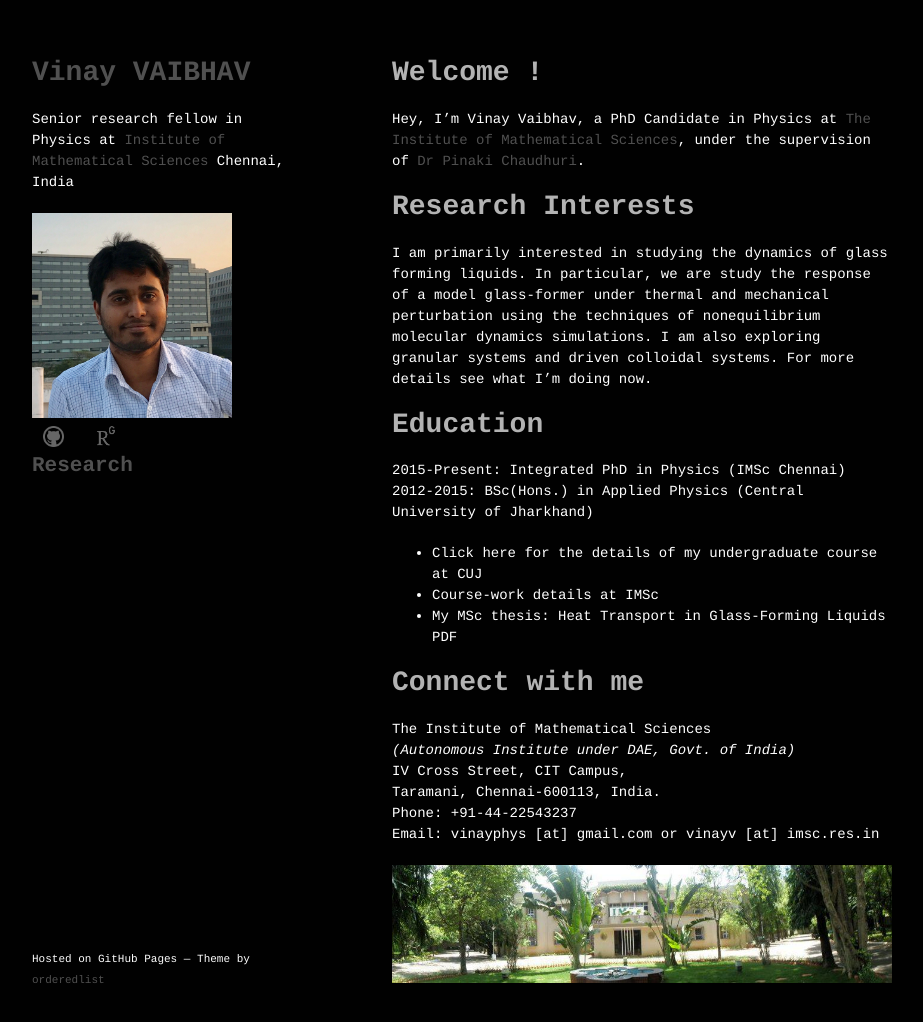
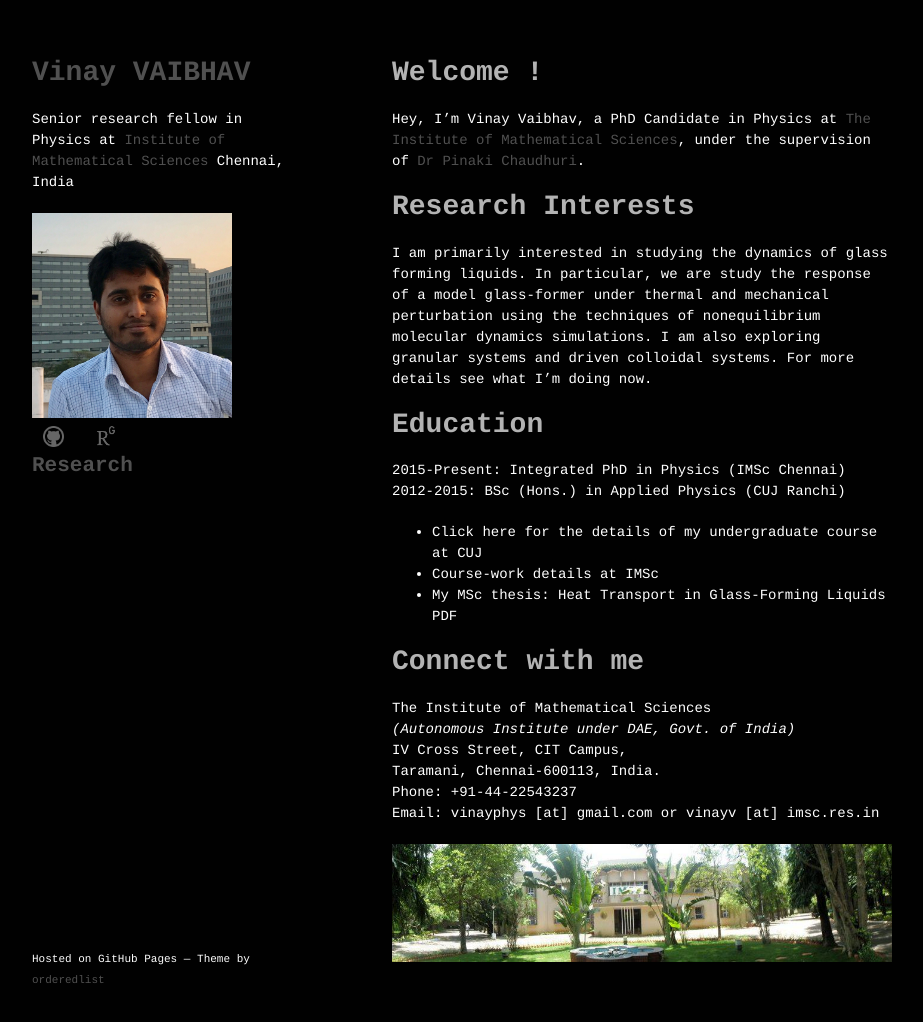
Before and after one commit to vinayphys/vinayphys.github.io, a Jekyll site: the page built from index.md, in a window 1280 px wide and 1060 px high. Shown: the top 1022 px of the window, without its empty margins (178-1101 px from the left). Built offline with Jekyll 4.4.1, drawn with Linux system fonts in a browser that asks for light colours; our own code applies the rules of GitHub Pages for plain Markdown files; a script that is not in the unit is left out.

Commit message:
Update index.md

```diff
--- a/index.md
+++ b/index.md
@@ -11,7 +11,7 @@ I am primarily interested in studying the dynamics of glass forming liquids. In
 
 # Education
 2015-Present:	 Integrated PhD in Physics (IMSc Chennai)
-2012-2015:	   BSc(Hons.) in Applied Physics (Central University of Jharkhand)
+2012-2015:	   BSc (Hons.) in Applied Physics (CUJ Ranchi)
 
 * Click here for the details of my undergraduate course at CUJ
 * Course-work details at IMSc
```
